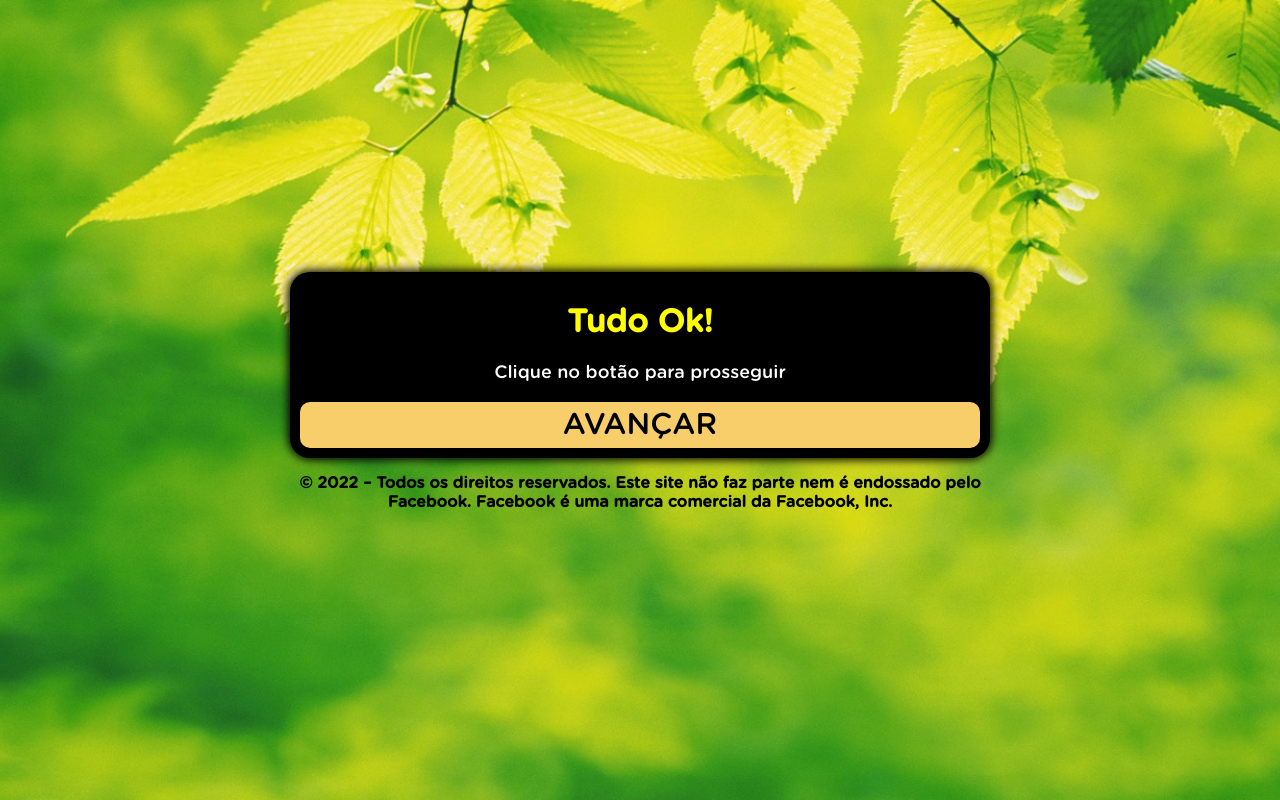
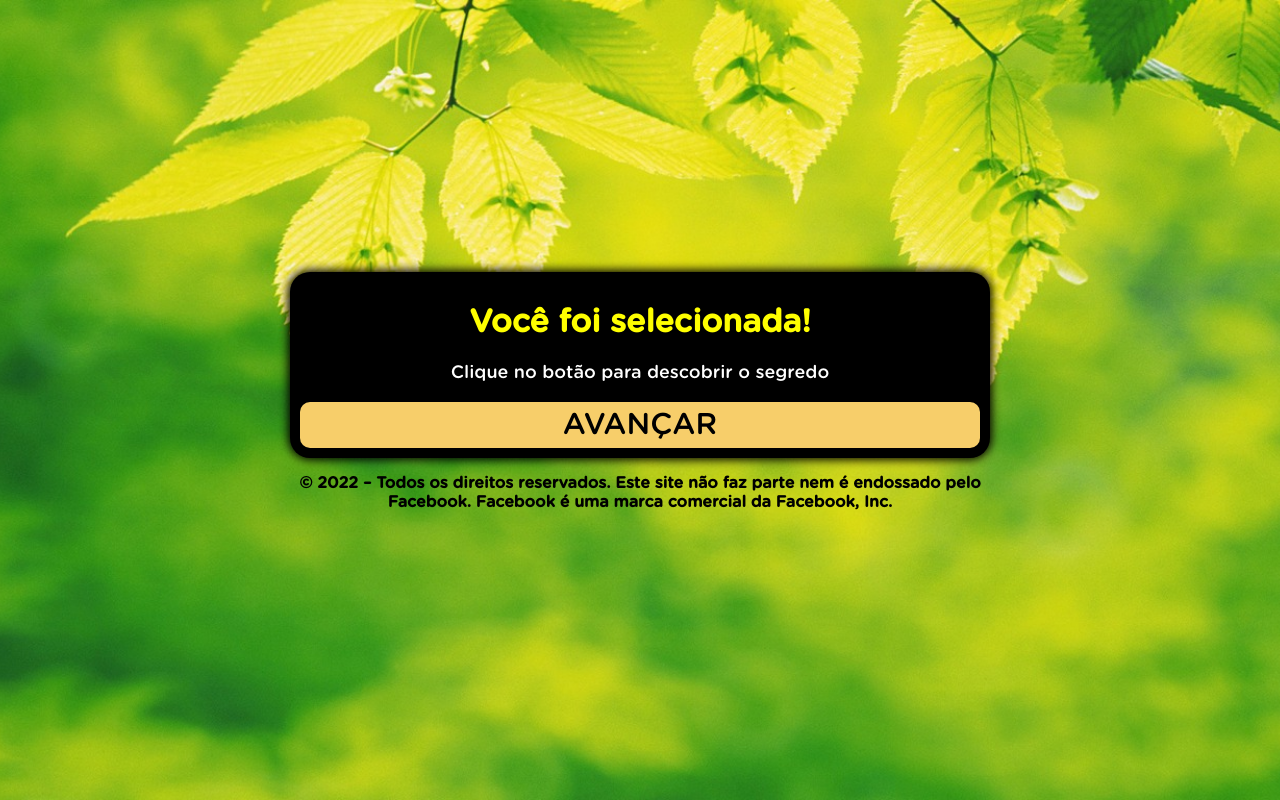
Before and after one commit to camaraoficial/suahorademudar.site, a plain HTML site: page ps/index.html in a window 1280 px wide. Drawn offline with Linux system fonts and the light colour scheme; a script that the page names is missing.

Commit message:
Add files via upload

```diff
--- a/ps/index.html
+++ b/ps/index.html
@@ -11,8 +11,8 @@
     <div class="black">
       <div>
         <div class="question">
-          <h1>Tudo Ok!</h1>
-          <p>Clique no botão para prosseguir</p>
+          <h1>Você foi selecionada!</h1>
+          <p>Clique no botão para descobrir o segredo</p>
         </div>
         <div class="answer">
           <a class="btn" href="https://suahorademudar.site/">AVANÇAR</a>
```
